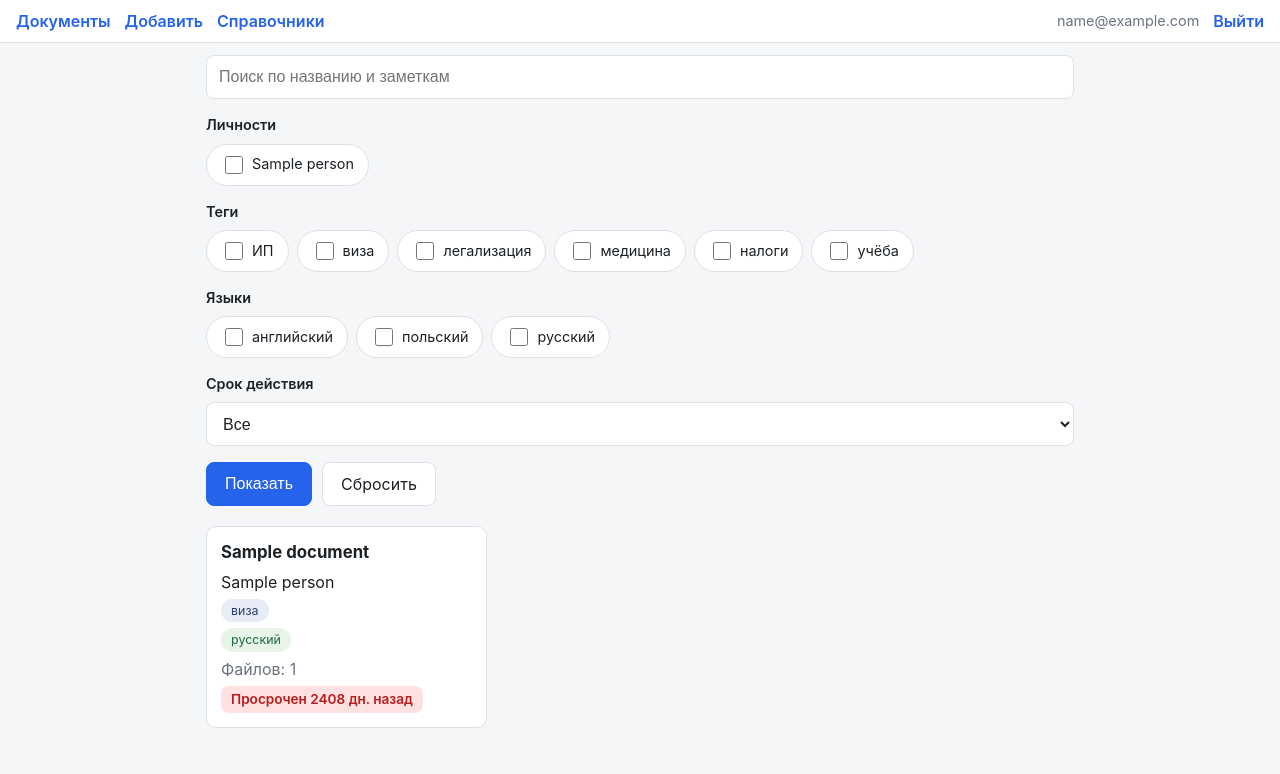
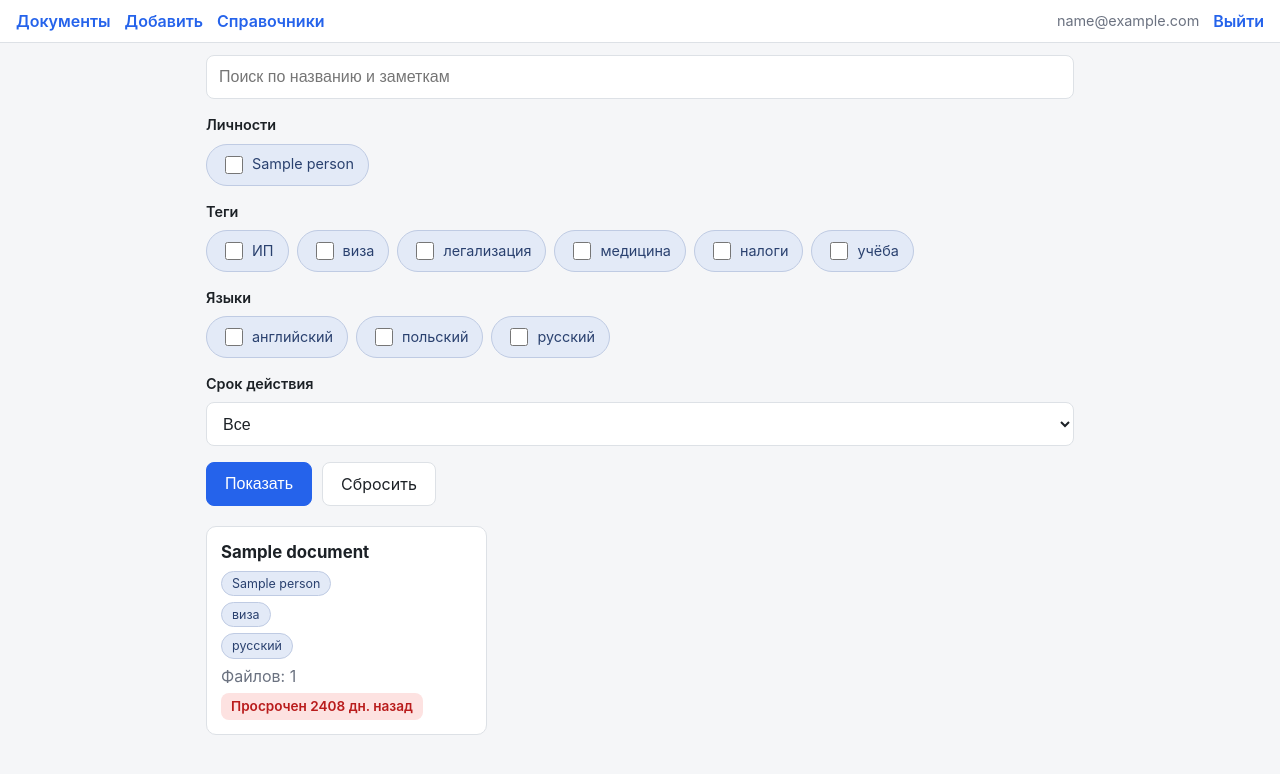
Before and after one commit to AnihilatorGun/documenter, a FastAPI app: page / in a window 1280 px wide. Shown: the top 774 px of the page. Run offline with FastAPI, Linux system fonts and the light colour scheme; the visitor is signed in with stand-in values (Sample User, id 1); tables that the repository leaves empty hold one stand-in row (values such as "Sample post").

Commit message:
Tint the catalog entries and pick a port that is free
Every person, tag and language gets a colour derived from its own name, so
the same entry looks the same on every computer without storing anything.

Starting up now takes the first free port out of four and opens the browser
on that one, instead of assuming 8000 and handing the user whatever else was
listening there. All four are registered with Google, which only returns
users to addresses it already knows.

Co-Authored-By: Claude Opus 5 (1M context) <noreply@anthropic.com>

```diff
--- a/documenter/config.py
+++ b/documenter/config.py
@@ -21,7 +21,7 @@ class Settings:
     drive_folder_name: str = field(default_factory=lambda: os.getenv("DRIVE_FOLDER_NAME", "Documenter"))
     db_path: str = field(default_factory=lambda: os.getenv("DB_PATH", "data/documenter.db"))
     local_files_dir: str = field(default_factory=lambda: os.getenv("LOCAL_FILES_DIR", "data/files"))
-    base_url: str = field(default_factory=lambda: os.getenv("BASE_URL", "http://localhost:8000"))
+    base_url: str = "http://localhost:8000"  # replaced at startup by the port actually taken
 
     def may_log_in(self, email: str) -> bool:
         email = email.lower()
--- a/documenter/invite.py
+++ b/documenter/invite.py
@@ -61,8 +61,7 @@ def apply(blob: str, key: str, root: Path = PROJECT_ROOT) -> None:
         "DRIVE_FOLDER_NAME={drive_folder_name}\n"
         "\n"
         "DB_PATH=data/documenter.db\n"
-        "LOCAL_FILES_DIR=data/files\n"
-        "BASE_URL=http://localhost:8000\n".format(
+        "LOCAL_FILES_DIR=data/files\n".format(
             session_secret=secrets.token_urlsafe(32),
             **payload,
         )
--- a/documenter/models.py
+++ b/documenter/models.py
@@ -1,3 +1,4 @@
+import hashlib
 from dataclasses import dataclass, field
 from datetime import date, datetime
 
@@ -14,6 +15,11 @@ class Entry:
     id: int
     name: str
     documents: int = 0
+
+    @property
+    def hue(self) -> int:
+        """Colour follows the name, so the same tag looks the same on every computer."""
+        return int(hashlib.sha1(self.name.encode()).hexdigest(), 16) % 360
 
 
 @dataclass
--- a/documenter/static/style.css
+++ b/documenter/static/style.css
@@ -4,8 +4,9 @@
   --ok-bg: #eef0f3; --ok-text: #4b5563;
   --soon-bg: #fff1e0; --soon-text: #b45309;
   --expired-bg: #fde2e1; --expired-text: #b91c1c;
-  --tag-bg: #e7ecf7; --tag-text: #29406b;
-  --lang-bg: #e6f4ea; --lang-text: #1f6b3a;
+  --entry-bg: hsl(var(--hue, 220) 55% 93%);
+  --entry-text: hsl(var(--hue, 220) 45% 30%);
+  --entry-border: hsl(var(--hue, 220) 40% 82%);
 }
 
 * { box-sizing: border-box; }
@@ -42,7 +43,7 @@ textarea { min-height: 90px; padding-top: 10px; }
 .filter-actions { display: flex; gap: 10px; flex-wrap: wrap; }
 
 .pill-row { display: flex; flex-wrap: wrap; gap: 8px; }
-.pill { display: inline-flex; align-items: center; gap: 6px; padding: 8px 14px; min-height: 40px; border: 1px solid var(--border); border-radius: 999px; background: var(--card-bg); font-size: 0.9rem; cursor: pointer; }
+.pill { display: inline-flex; align-items: center; gap: 6px; padding: 8px 14px; min-height: 40px; border: 1px solid var(--entry-border); border-radius: 999px; background: var(--entry-bg); color: var(--entry-text); font-size: 0.9rem; cursor: pointer; }
 .pill input { accent-color: var(--primary); width: 18px; height: 18px; }
 
 .doc-grid { display: grid; grid-template-columns: 1fr; gap: 12px; }
@@ -54,9 +55,8 @@ textarea { min-height: 90px; padding-top: 10px; }
 .doc-card-line { margin-bottom: 6px; }
 
 .badge-row { display: flex; flex-wrap: wrap; gap: 6px; margin-bottom: 6px; }
-.badge { display: inline-block; padding: 3px 10px; border-radius: 999px; font-size: 0.78rem; }
-.badge-tag { background: var(--tag-bg); color: var(--tag-text); }
-.badge-lang { background: var(--lang-bg); color: var(--lang-text); }
+.badge { display: inline-block; padding: 3px 10px; border-radius: 999px; font-size: 0.78rem;
+  background: var(--entry-bg); color: var(--entry-text); border: 1px solid var(--entry-border); }
 
 .expiry { display: inline-block; padding: 4px 10px; border-radius: 8px; font-size: 0.85rem; font-weight: 600; }
 .expiry.ok { background: var(--ok-bg); color: var(--ok-text); }
--- a/documenter/templates/catalogs.html
+++ b/documenter/templates/catalogs.html
@@ -18,7 +18,7 @@
   <ul class="catalog-list">
     {% for entry in catalog.entries %}
     <li class="catalog-item">
-      <span class="catalog-name">{{ entry.name }}</span>
+      <span class="catalog-name badge" style="--hue: {{ entry.hue }}">{{ entry.name }}</span>
       {% if entry.documents == 0 %}
       <div class="catalog-actions">
         <span class="catalog-count muted">Не используется</span>
--- a/documenter/templates/form.html
+++ b/documenter/templates/form.html
@@ -20,7 +20,7 @@
     <div class="filter-label">Личности</div>
     <div class="pill-row">
       {% for person in persons %}
-      <label class="pill">
+      <label class="pill" style="--hue: {{ person.hue }}">
         <input type="checkbox" name="person" value="{{ person.id }}" {% if doc and person.id in (doc.persons | map(attribute="id") | list) %}checked{% endif %}>
         <span>{{ person.name }}</span>
       </label>
@@ -39,7 +39,7 @@
     <div class="filter-label">Теги</div>
     <div class="pill-row">
       {% for tag in tags %}
-      <label class="pill">
+      <label class="pill" style="--hue: {{ tag.hue }}">
         <input type="checkbox" name="tag" value="{{ tag.id }}" {% if doc and tag.id in (doc.tags | map(attribute="id") | list) %}checked{% endif %}>
         <span>{{ tag.name }}</span>
       </label>
@@ -58,7 +58,7 @@
     <div class="filter-label">Языки документа</div>
     <div class="pill-row">
       {% for language in languages %}
-      <label class="pill">
+      <label class="pill" style="--hue: {{ language.hue }}">
         <input type="checkbox" name="lang" value="{{ language.id }}" {% if doc and language.id in (doc.languages | map(attribute="id") | list) %}checked{% endif %}>
         <span>{{ language.name }}</span>
       </label>
--- a/documenter/templates/index.html
+++ b/documenter/templates/index.html
@@ -10,7 +10,7 @@
     <div class="filter-label">Личности</div>
     <div class="pill-row">
       {% for person in persons %}
-      <label class="pill">
+      <label class="pill" style="--hue: {{ person.hue }}">
         <input type="checkbox" name="person" value="{{ person.id }}" {% if person.id in filt.person_ids %}checked{% endif %}>
         <span>{{ person.name }}</span>
       </label>
@@ -24,7 +24,7 @@
     <div class="filter-label">Теги</div>
     <div class="pill-row">
       {% for tag in tags %}
-      <label class="pill">
+      <label class="pill" style="--hue: {{ tag.hue }}">
         <input type="checkbox" name="tag" value="{{ tag.id }}" {% if tag.id in filt.tag_ids %}checked{% endif %}>
         <span>{{ tag.name }}</span>
       </label>
@@ -38,7 +38,7 @@
     <div class="filter-label">Языки</div>
     <div class="pill-row">
       {% for language in languages %}
-      <label class="pill">
+      <label class="pill" style="--hue: {{ language.hue }}">
         <input type="checkbox" name="lang" value="{{ language.id }}" {% if language.id in filt.language_ids %}checked{% endif %}>
         <span>{{ language.name }}</span>
       </label>
@@ -71,13 +71,17 @@
     <div class="doc-card-title">{{ doc.title }}</div>
 
     {% if doc.persons %}
-    <div class="doc-card-line">{{ doc.persons | map(attribute="name") | join(", ") }}</div>
+    <div class="badge-row">
+      {% for person in doc.persons %}
+      <span class="badge" style="--hue: {{ person.hue }}">{{ person.name }}</span>
+      {% endfor %}
+    </div>
     {% endif %}
 
     {% if doc.tags %}
     <div class="badge-row">
       {% for tag in doc.tags %}
-      <span class="badge badge-tag">{{ tag.name }}</span>
+      <span class="badge" style="--hue: {{ tag.hue }}">{{ tag.name }}</span>
       {% endfor %}
     </div>
     {% endif %}
@@ -85,7 +89,7 @@
     {% if doc.languages %}
     <div class="badge-row">
       {% for language in doc.languages %}
-      <span class="badge badge-lang">{{ language.name }}</span>
+      <span class="badge" style="--hue: {{ language.hue }}">{{ language.name }}</span>
       {% endfor %}
     </div>
     {% endif %}
```
Also changed, not shown: DEVELOPMENT.md (+1 -0 lines), documenter/run.py (added, +50 -0 lines), documenter/templates/document.html (+9 -3 lines), tests/test_run.py (added, +14 -0 lines), README.md, 4 other files.
